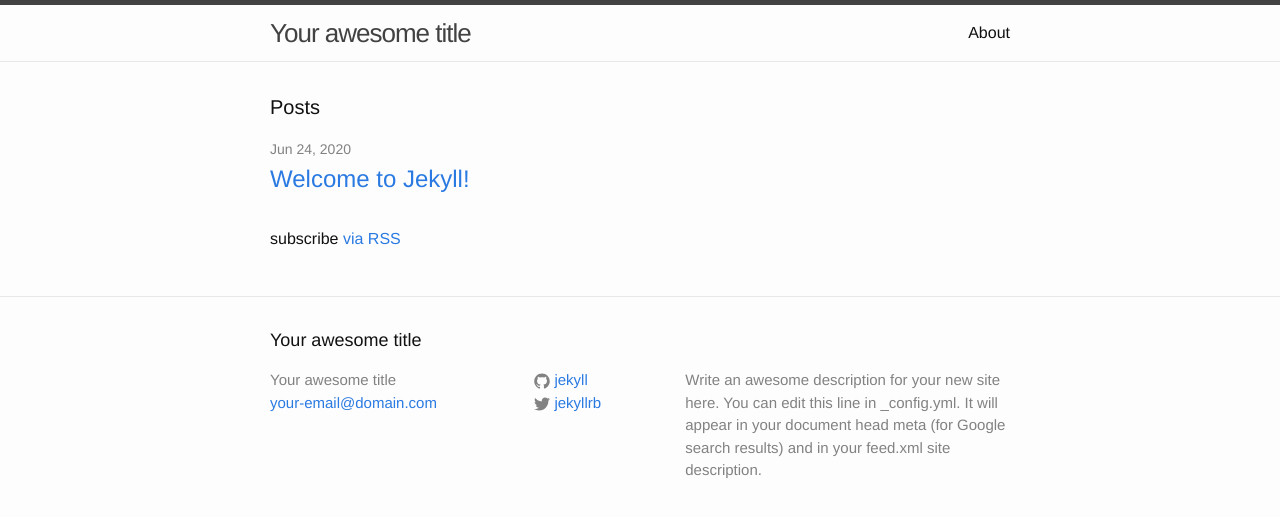
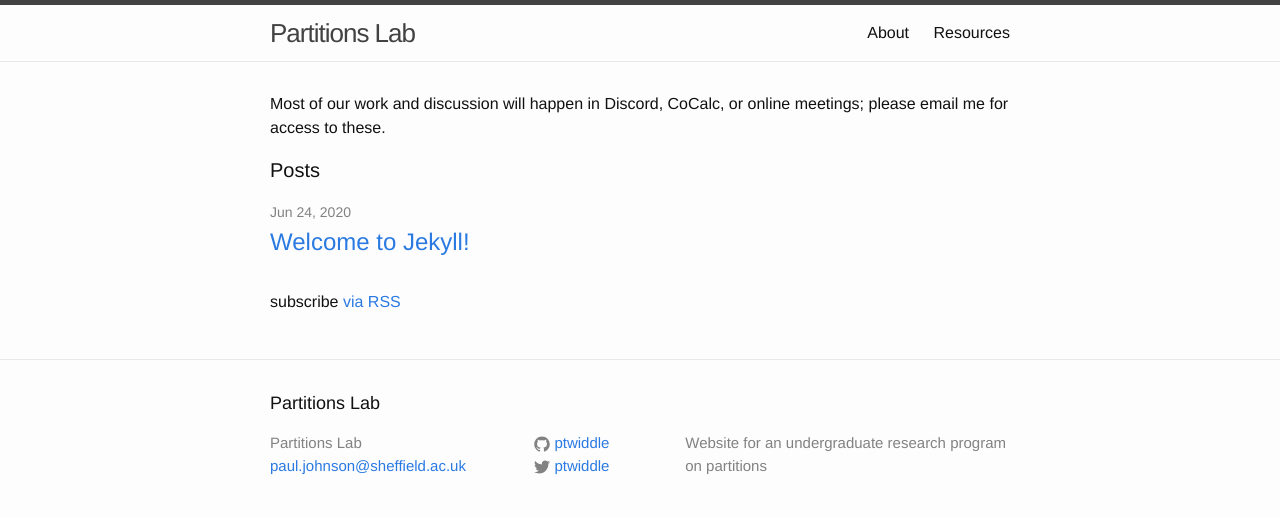
Before and after one commit to ptwiddle/Partitions-Lab, a Jekyll site: the page built from docs/index.html, in a window 1280 px wide. Shown: the top 517 px of the page. Built offline with Jekyll 4.4.1, drawn with Linux system fonts in a browser that asks for light colours.

Commit message:
working on site

```diff
--- a/docs/_config.yml
+++ b/docs/_config.yml
@@ -6,16 +6,13 @@
 # 'jekyll serve'. If you change this file, please restart the server process.
 
 # Site settings
-title: Your awesome title
-email: your-email@domain.com
-description: > # this means to ignore newlines until "baseurl:"
-  Write an awesome description for your new site here. You can edit this
-  line in _config.yml. It will appear in your document head meta (for
-  Google search results) and in your feed.xml site description.
-baseurl: "" # the subpath of your site, e.g. /blog
-url: "http://yourdomain.com" # the base hostname & protocol for your site
-twitter_username: jekyllrb
-github_username:  jekyll
+title: Partitions Lab
+email: paul.johnson@sheffield.ac.uk
+description: Website for an undergraduate research program on partitions
+baseurl: "/Partitions-Lab" # the subpath of your site, e.g. /blog
+url: "https://ptwiddle.github.io" # the base hostname & protocol for your site
+twitter_username: ptwiddle
+github_username:  ptwiddle
 
 # Build settings
 markdown: kramdown
--- a/docs/index.html
+++ b/docs/index.html
@@ -1,6 +1,8 @@
 ---
 layout: default
 ---
+<p>Most of our work and discussion will happen in Discord, CoCalc, or online meetings; please email me for access to these.</p>
+
 
 <div class="home">
 
```
Also changed, not shown: docs/resources.md (added, +10 -0 lines).
